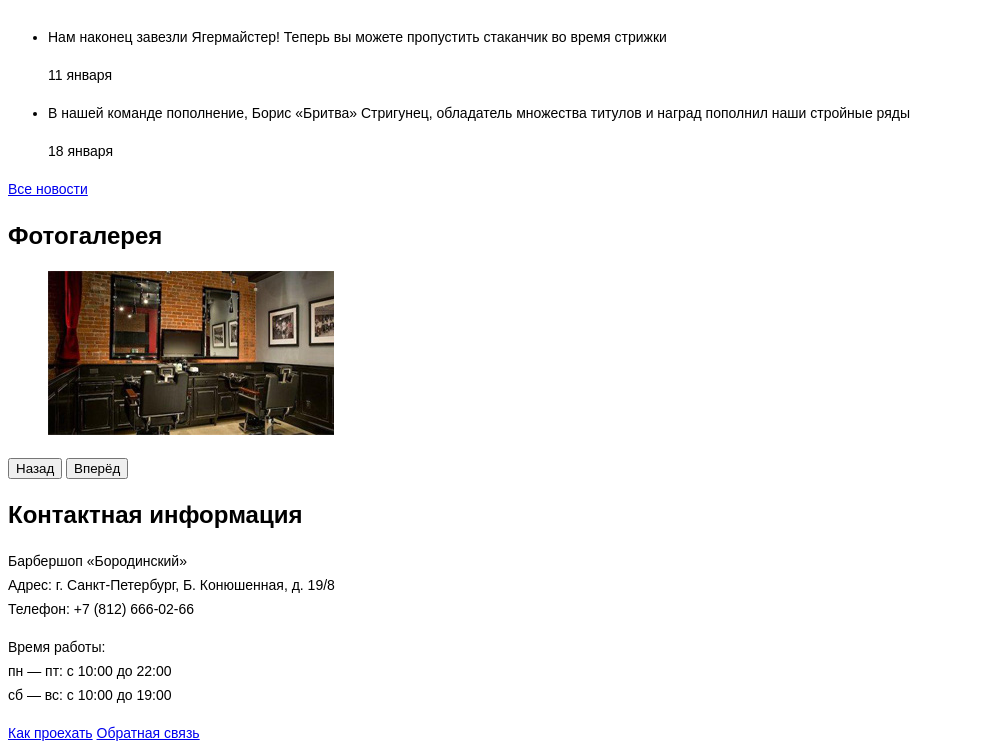
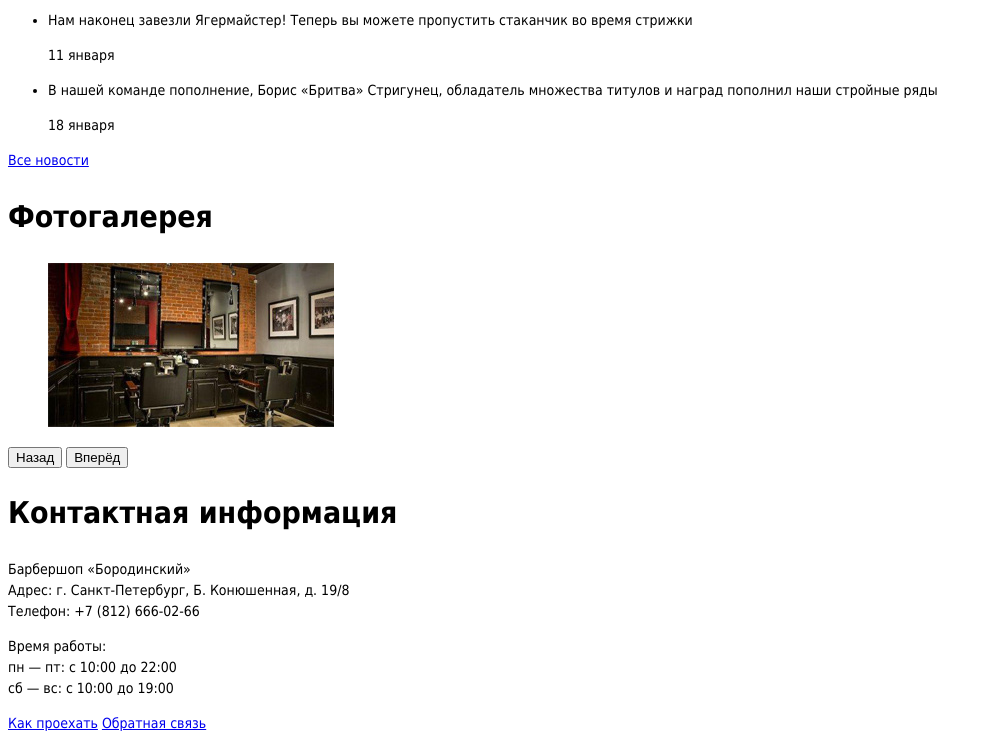
Before and after one commit to antalovc/267535-barbershop, a plain HTML site: page index.html in a window 1280 px wide. Shown: the part 642-1398 px from the top of the page, without its empty margins (0-992 px from the left). Drawn offline with Linux system fonts and the light colour scheme.

Commit message:
3.19 Исправлены стили базовых шрифтов

```diff
--- a/css/style.css
+++ b/css/style.css
@@ -1,23 +1,21 @@
 body {
   font-style: bold;
   font-size: 14px;
-  line-height: 24px;
-  font-family: "Sans Narrow", sans-serif;
+  line-height: 1.5;
+  font-family: "Sans Narrow", "Tahoma", sans-serif;
   color: black;
 }
 
 h1 {
   font-style: bold;
   font-size: 30px;
-  line-height: 42px;
-  font-family: "Sans Narrow", sans-serif;
+  line-height: 1.4;
   color: black;
 }
 
 h2 {
   font-style: bold;
-  font-size: 24px;
-  line-height: 30px;
-  font-family: "Sans Narrow", sans-serif;
+  font-size: 30px;
+  line-height: 1.4;
   color: black;
 }
```
